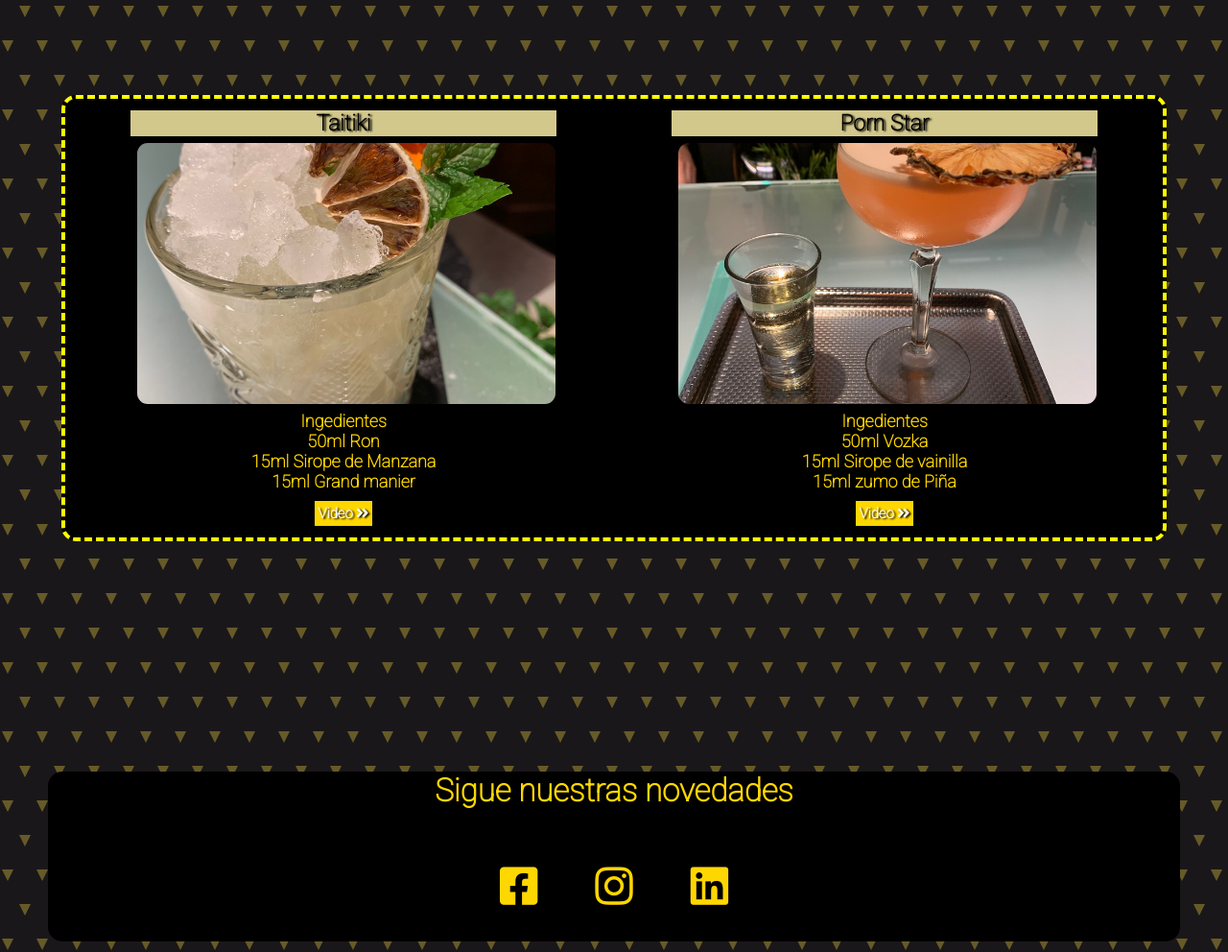
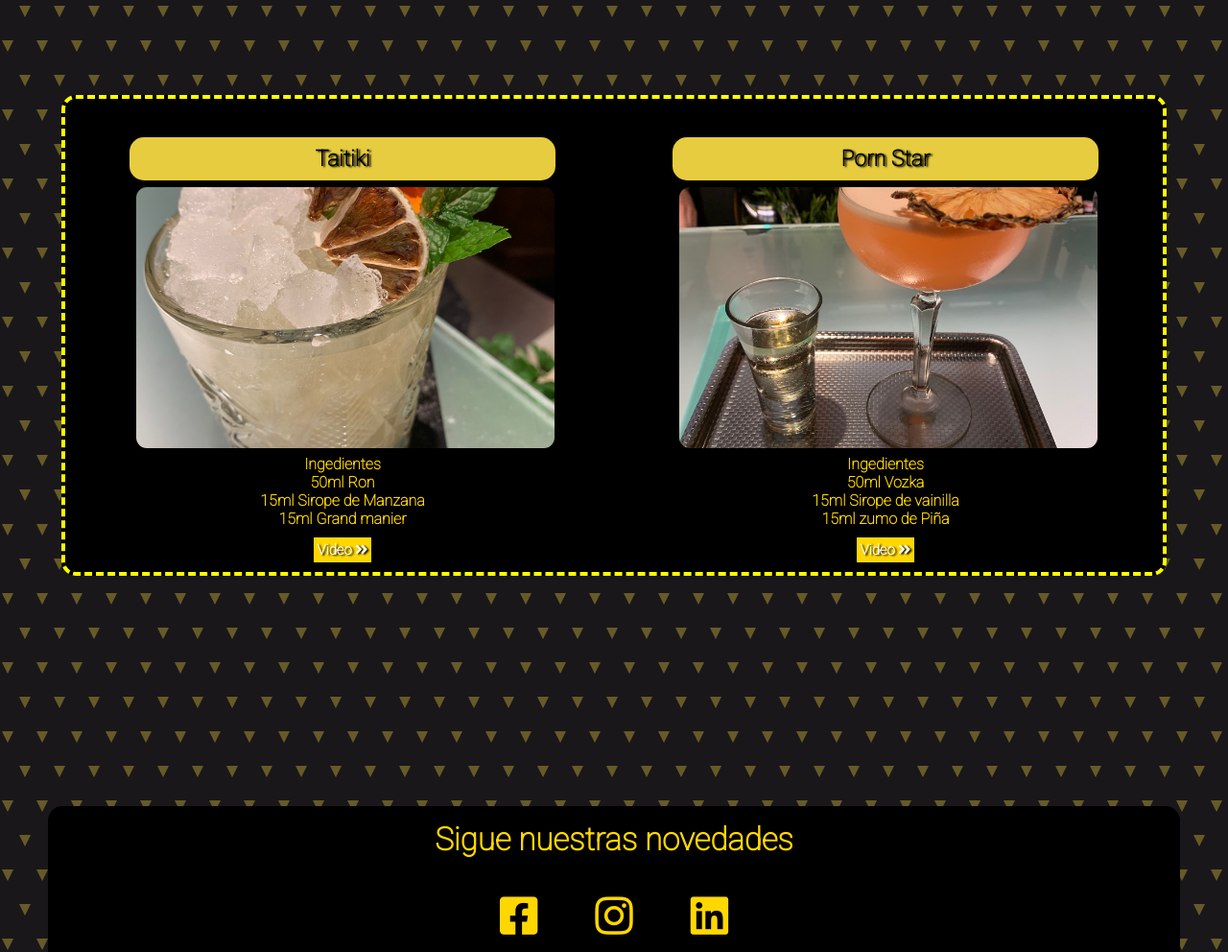
Before and after one commit to ASarda-dev/WireFrame_Html-M.2-, a plain HTML site: page index.html in a window 1280 px wide. Shown: the part 2700-3692 px from the top of the page at 96% size. Drawn offline with Linux system fonts and the light colour scheme.

Commit message:
no message

```diff
--- a/Scripts/script.css
+++ b/Scripts/script.css
@@ -242,12 +242,11 @@ header.sticky{
   flex-direction: row;
   align-items: center;
   justify-content: center;
-  padding: 8px;
+  padding: 6px;
   margin: auto;
   margin-top: 15vh;
   border-radius: 15px;
   border: 4px dashed yellow;
-  position: relative;
   background-color: rgb(0, 0, 0, 1);
 
 }
@@ -256,16 +255,22 @@ header.sticky{
   flex-direction: column;
   width: 40%;
   margin: auto;
+  margin-top: 30px;
   border-radius: 15px;
   text-align: center;
   padding: 4px;
   color: gold;
-  font-size: 18px;
+
 }
 .elaboraciones_indi h3{
  font-size: 23px;
  color: black;
- background-color: rgb(211, 200, 139);
+ height: 45px;
+ display: flex;
+ align-items: center;
+ justify-content: center;
+ border-radius: 15px;
+ background-color: rgb(230, 204, 62);
 
  text-align: center;
 }
@@ -296,6 +301,7 @@ header.sticky{
 .social{
 margin: 50px;
 margin-top: 30vh;
+padding: 15px;
 background-color: black;
 color: gold;
 border-radius: 15px;
@@ -311,7 +317,7 @@ border-radius: 15px;
   display: flex;
   align-items: center;
   justify-content: center;
-  padding: 30px;
+  padding: 10px;
   font-size: 45px;
 }
 .links a{
```
